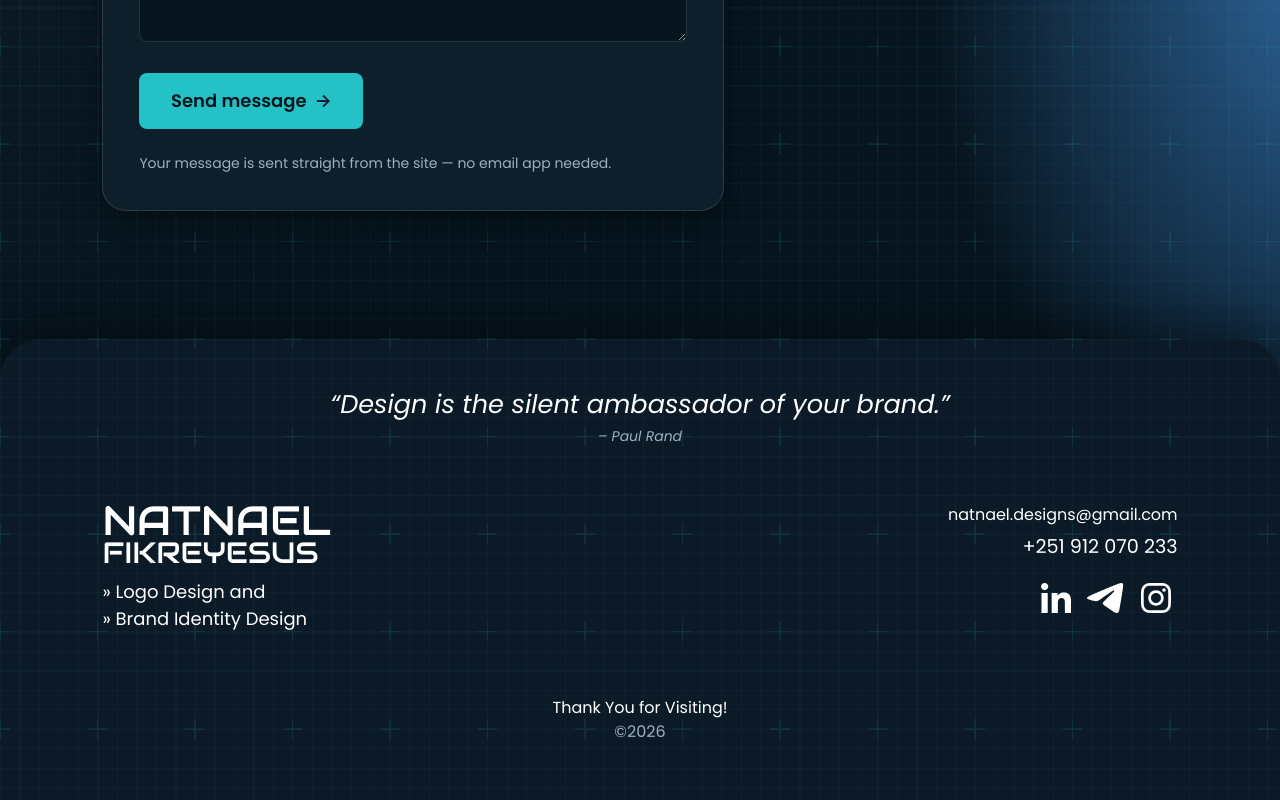
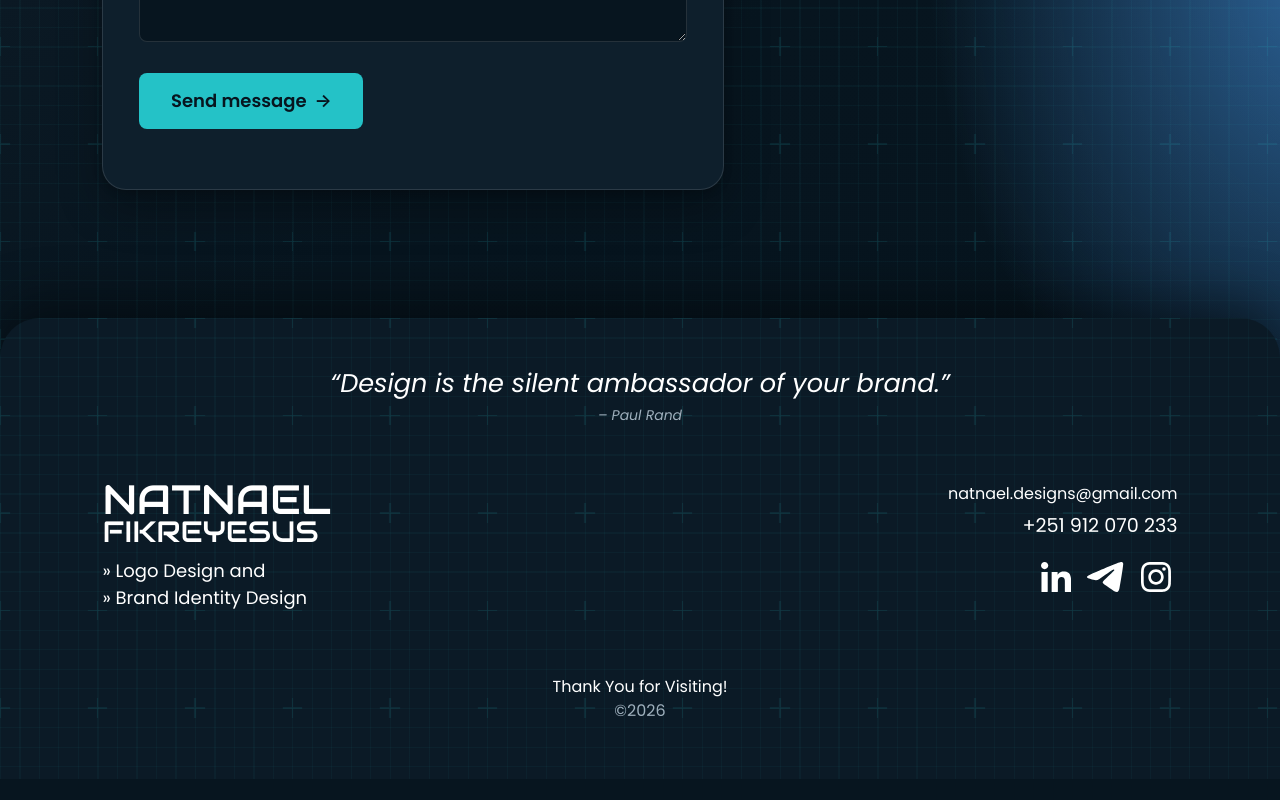
Before and after one commit to SamuelAlehegn/nattyfy-portfolio, a React (Vite) app: page /contact in a window 1280 px wide. Shown: the part 831-1631 px from the top of the page. After the commit the page ends 1610 px from the top, so only its background shows below. Built offline with nearby package versions, Linux system fonts and the light colour scheme; no server answers.

Commit message:
copy(contact): remove helper text for site-sent messages

```diff
--- a/src/pages/ContactPage.tsx
+++ b/src/pages/ContactPage.tsx
@@ -298,7 +298,7 @@ export function ContactPage() {
           </button>
           <p className="text-small text-muted">
             {sendsFromSite
-              ? 'Your message is sent straight from the site — no email app needed.'
+              ? ''
               : 'Your email app will open with the message addressed to me.'}
           </p>
         </form>
```
